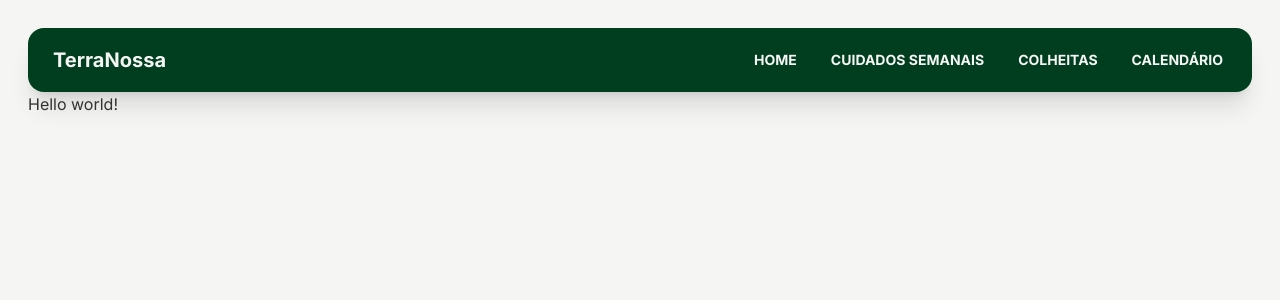
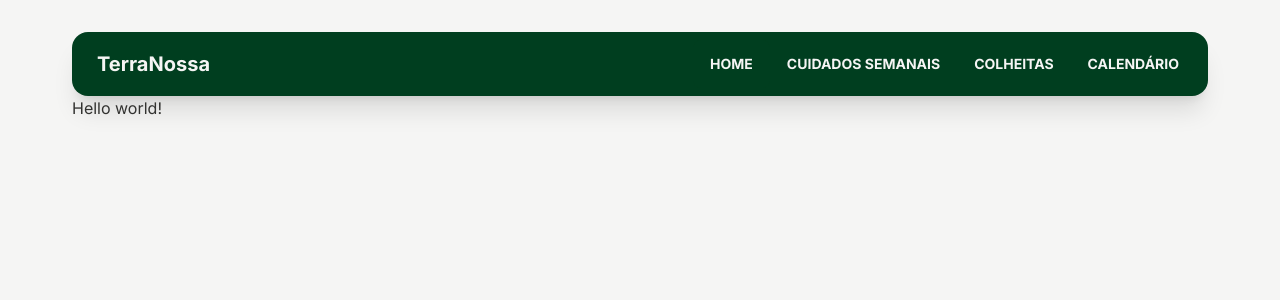
Before and after one commit to guilherme-savio/terranossa, a React (Vite) app: page / in a window 1280 px wide. Shown: the top 300 px of the page. Built offline with nearby package versions, Linux system fonts and the light colour scheme.

Commit message:
Update body padding

```diff
--- a/src/global.css
+++ b/src/global.css
@@ -5,7 +5,7 @@
 /* Deixa as fontes mais nítidas */
 body {
   -webkit-font-smoothing: antialiased;
-  padding: 1.75rem;
+  padding: 2rem 4.5rem;
 }
 
 /* Estilos para as fontes e border-box reforçado para as tags que não recebem do root
```
